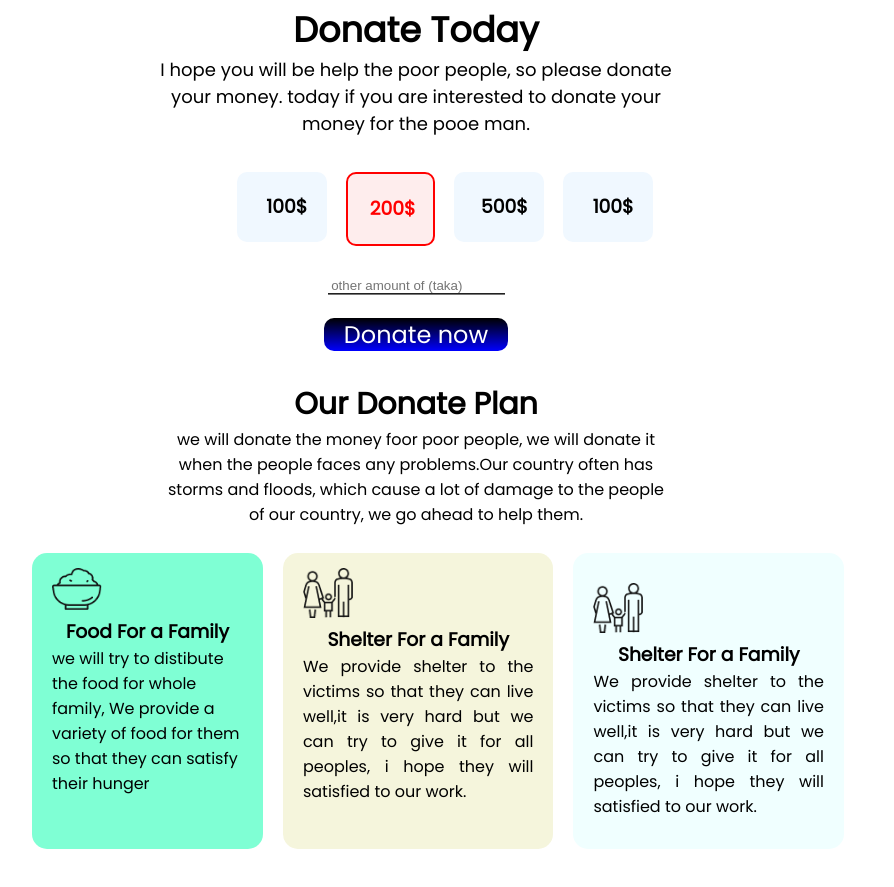
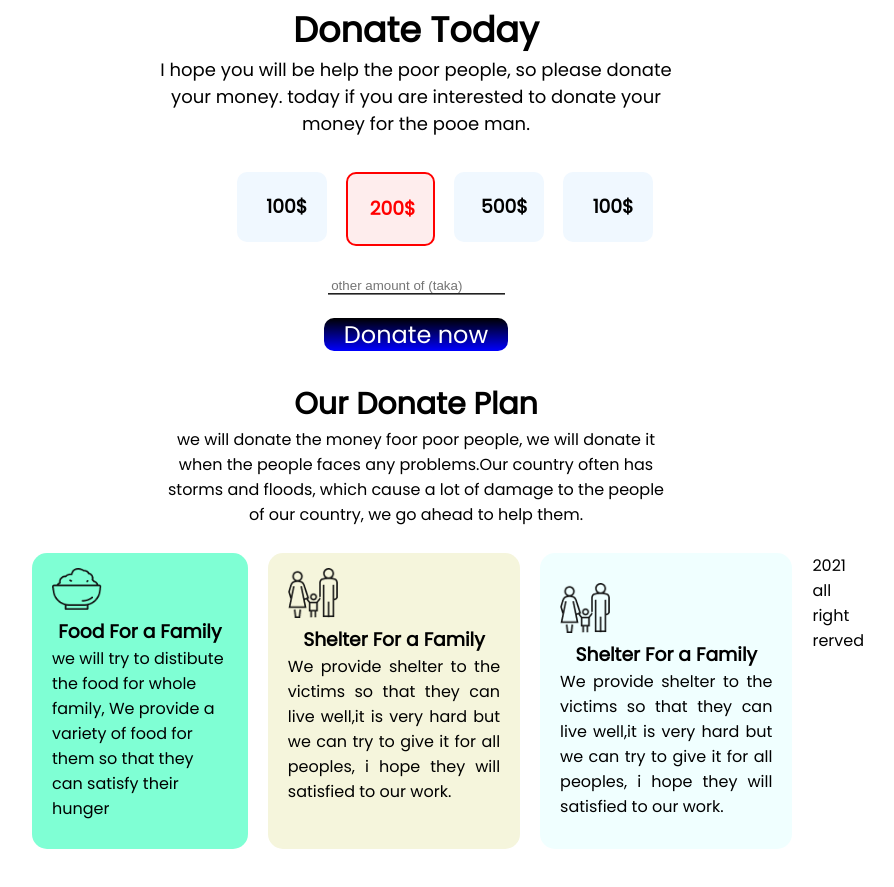
Before and after one commit to sobujbiplob/Donatewebsite, a plain HTML site: page Index.html in a window 1280 px wide. Shown: the part 647-1534 px from the top of the page, without its empty margins (224-1118 px from the left). Drawn offline with Linux system fonts and the light colour scheme.

Commit message:
new srtles added

```diff
--- a/Index.html
+++ b/Index.html
@@ -106,7 +106,9 @@
         </div>
 
 
-
+        <Footer>
+            2021 all right rerved
+        </Footer>
 
 
     </section>
```
